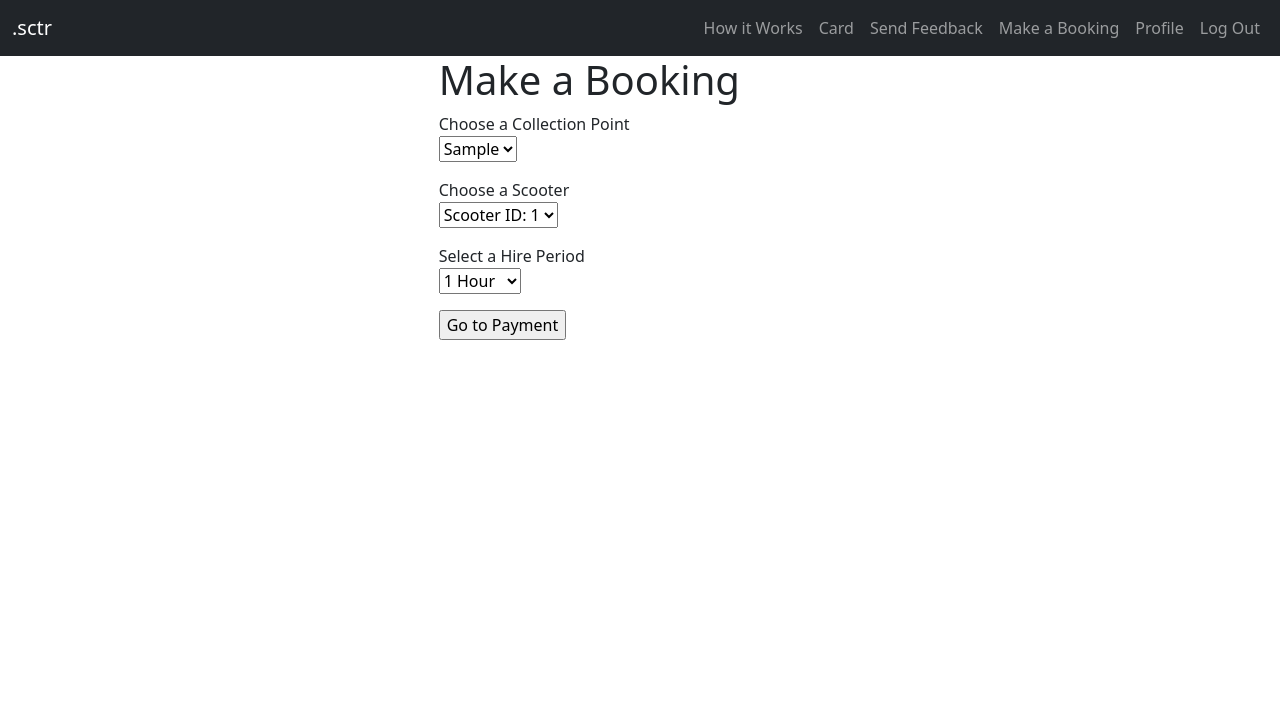
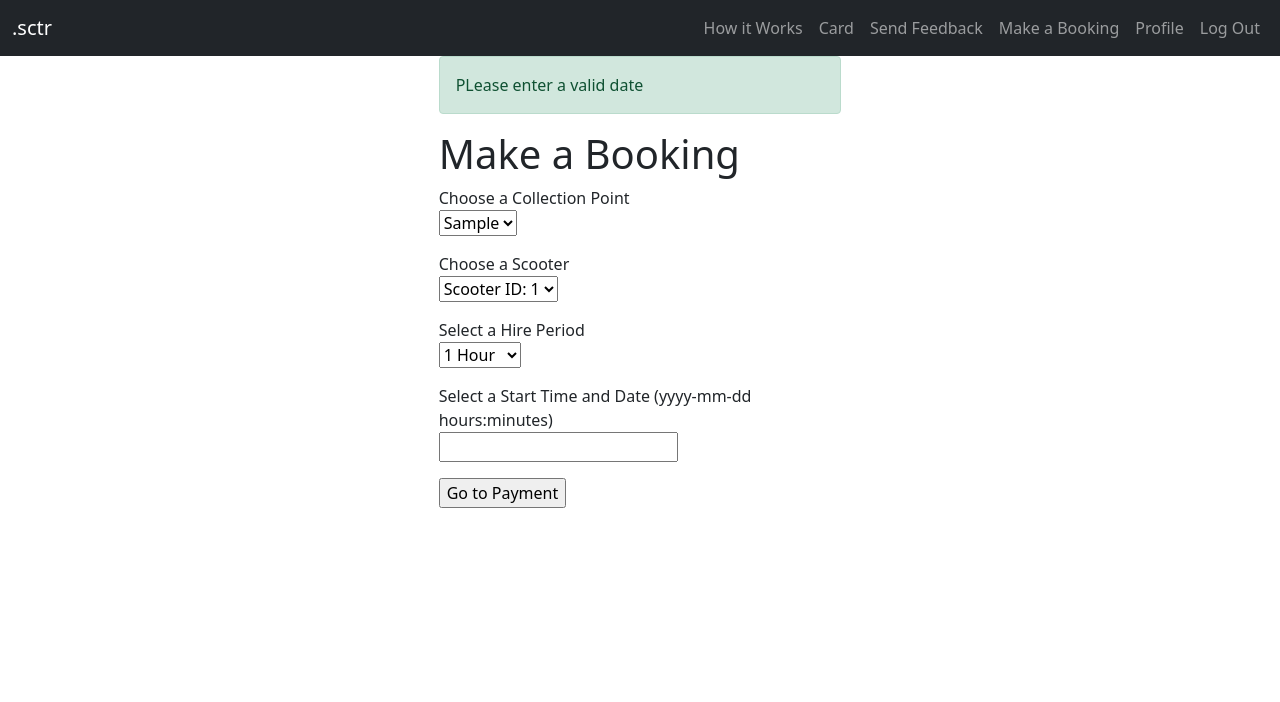
Before and after one commit to Lanrayy/software-engineering-project-comp2913, a Flask app: page /booking1 in a window 1280 px wide. Shown: the top 702 px of the page. Run offline with Flask 2, Linux system fonts and the light colour scheme; a user stored in the database is signed in; tables that the repository leaves empty hold one stand-in row (values such as "Sample post"); some libraries are stand-ins or nearby versions.

Commit message:
added the ability to have future bookings

```diff
--- a/app/forms.py
+++ b/app/forms.py
@@ -10,6 +10,7 @@ from wtforms import BooleanField
 from wtforms import ValidationError
 from wtforms import SelectField
 from wtforms import FloatField
+from wtforms import DateTimeField
 from app import models
 from wtforms.validators import InputRequired, EqualTo, Length, Email, Regexp, NumberRange
 
@@ -38,12 +39,14 @@ class LoginForm(FlaskForm):
     password = PasswordField('password', validators=[InputRequired()])
     remember = BooleanField('Remember Me')
 
+
 # user booking form
 class UserBookingForm(FlaskForm):
     scooter_id = SelectField('scooter_id', choices=[])
     location_id = SelectField('location_id', choices=[('1', 'Trinity Centre'), ('2', 'Train Station'), ('3', 'Merrion Centre'),
                                                       ('4', 'LRI Hospital'), ('5', 'UoL Edge Sports Centre')], validators=[InputRequired()])
     hire_period = SelectField('hire_period', choices = [('1', '1 Hour'), ('2', '4 Hours'), ('3', '1 Day'), ('4', '1 Week')], validators=[InputRequired()])
+    start_date = DateTimeField('start_date', format = '%Y-%m-%d %H:%M', validators=[InputRequired()])
     #cvv = IntegerField('cvv', validators=[InputRequired(), Length(3)])
 
 
@@ -63,6 +66,7 @@ class AdminBookingForm(FlaskForm):
     location_id = SelectField('location_id', choices=[('1', 'Trinity Centre'), ('2', 'Train Station'), ('3', 'Merrion Centre'),
                                                       ('4', 'LRI Hospital'), ('5', 'UoL Edge Sports Centre')], validators=[InputRequired()])
     hire_period = SelectField('hire_period', choices = [('1', '1 Hour'), ('2', '4 Hours'), ('3', '1 Day'), ('4', '1 Week')], validators=[InputRequired()])
+    start_date = DateTimeField('start_date', format = '%Y-%m-%d %H:%M', validators=[InputRequired()])
     email = StringField('email', validators=[InputRequired(), Email()])
     #cvv = IntegerField('cvv', validators=[InputRequired(), Length(3)])
 
--- a/app/templates/booking1_admin.html
+++ b/app/templates/booking1_admin.html
@@ -17,6 +17,10 @@
     <p>
       Select a Hire Period <br>
       {{ form.hire_period }}
+    </p>
+    <p>
+      Select a Start Time and Date (yyyy-mm-dd hours:minutes)<br>
+      {{ form.start_date }}
     </p>
     <p>
       Please enter your email address <br>
--- a/app/templates/booking1_user.html
+++ b/app/templates/booking1_user.html
@@ -17,6 +17,10 @@
     <p>
       Select a Hire Period <br>
       {{ form.hire_period }}
+    </p>
+    <p>
+      Select a Start Time and Date (yyyy-mm-dd hours:minutes)<br>
+      {{ form.start_date }}
     </p>
     <p><input type="submit" value="Go to Payment"></p>
   </form>
--- a/app/views.py
+++ b/app/views.py
@@ -197,12 +197,25 @@ def booking1():
         if len(form.scooter_id.choices) == 0:
             form.scooter_id.choices = [("0", "No Scooters Available")]
 
-        if form.is_submitted():
-            if(form.scooter_id.data == "0"):
+        if form.is_submitted:
+            if form.scooter_id.data == "0":
                 flash("Please choose a location with available scooters")
                 return render_template('booking1_user.html',
                                         title='Choose a Location',
                                         form = form)
+
+            if form.start_date.data == None:
+                flash("PLease enter a valid date")
+                return render_template('booking1_user.html',
+                                        title='Choose a Location',
+                                        form = form)
+
+            if form.start_date.data < datetime.now():
+                flash("The start date can't be in the past")
+                return render_template('booking1_user.html',
+                                        title='Choose a Location',
+                                        form = form)
+
             if form.hire_period.data == '1':
                 cost = 10.00
                 hours = 1
@@ -222,8 +235,8 @@ def booking1():
             session['booking_duration'] = hours
             session['booking_status'] = "active"
             session['booking_cost'] = cost
-            session['booking_initial'] = datetime.utcnow()
-            session['booking_final'] = datetime.utcnow() + timedelta(hours = hours)
+            session['booking_initial'] = form.start_date.data
+            session['booking_final'] = form.start_date.data + timedelta(hours = hours)
             session['booking_user_id'] = current_user.id
             session['booking_email'] = current_user.email
             session['booking_scooter_id'] = int(form.scooter_id.data)
@@ -236,8 +249,8 @@ def booking1():
                 booking = models.booking(duration = hours,
                                          status="active",
                                          cost = cost,
-                                         initial_date_time = datetime.utcnow(),
-                                         final_date_time = datetime.utcnow() + timedelta(hours = hours),
+                                         initial_date_time = form.start_date.data,
+                                         final_date_time = form.start_date.data + timedelta(hours = hours),
                                          email = current_user.email,
                                          user_id = current_user.id,
                                          scooter_id = int(form.scooter_id.data),
```
